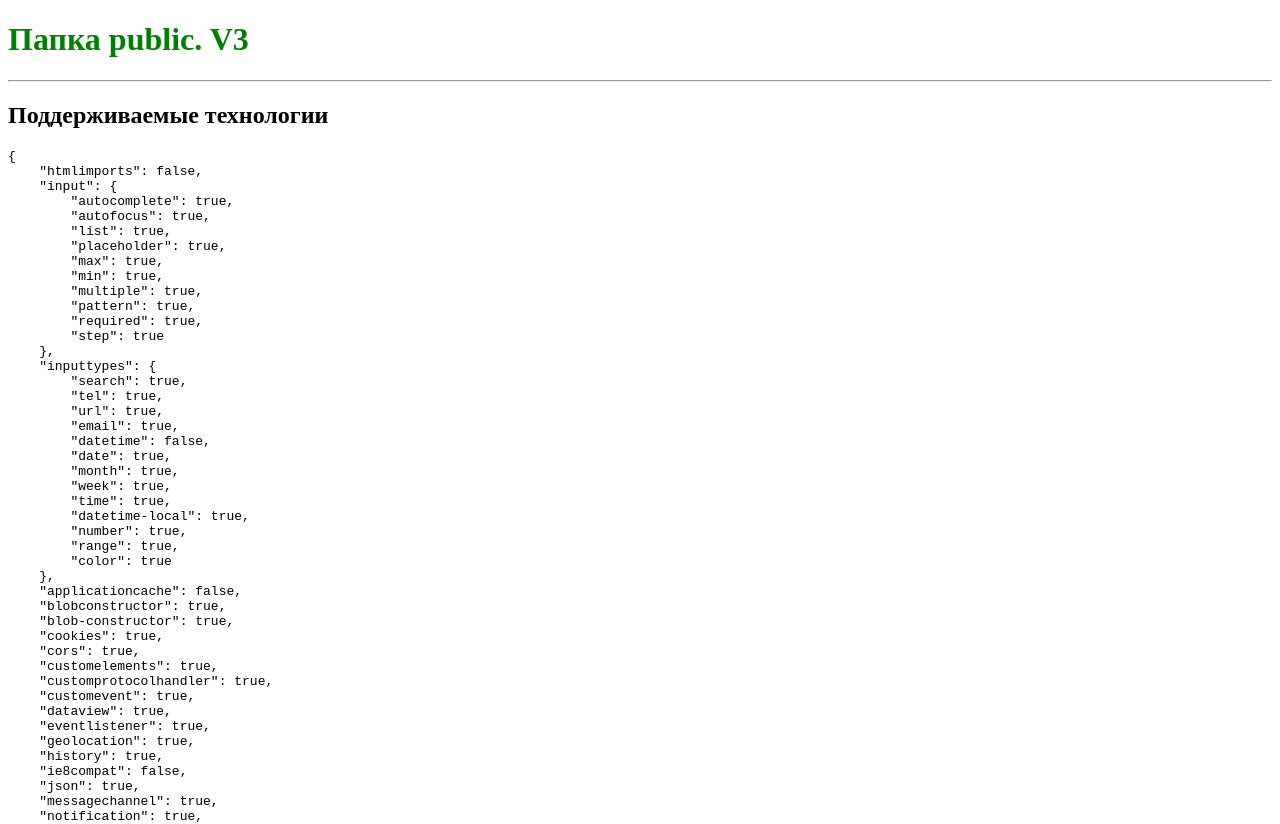
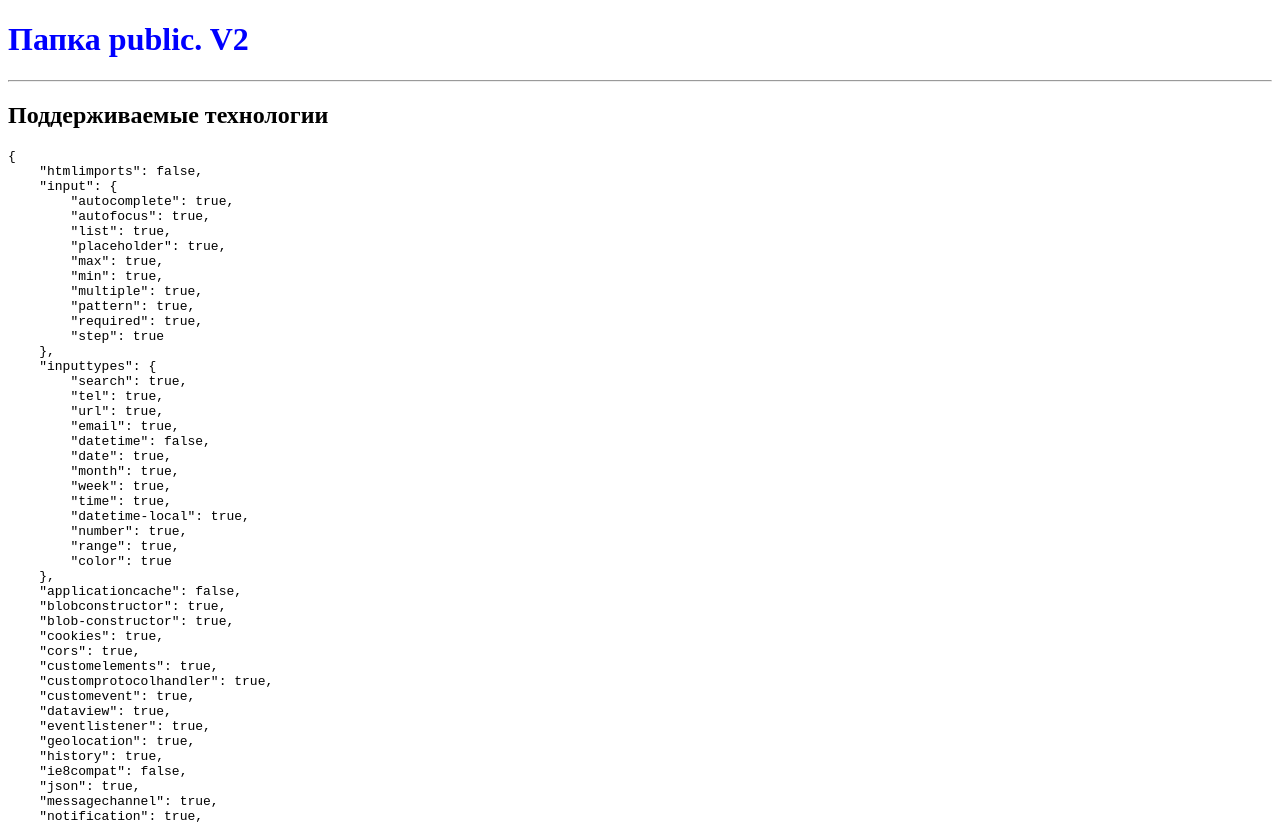
Before and after one commit to Angelpsy/test-phonegap, a plain HTML site: page index.html in a window 1280 px wide. Shown: the top 824 px of the page. Drawn offline with Linux system fonts and the light colour scheme.

Commit message:
build public

```diff
--- a/index.css
+++ b/index.css
@@ -1,3 +1,3 @@
 h1 {
-    color: green;
+    color: blue;
 }
--- a/index.html
+++ b/index.html
@@ -11,7 +11,7 @@
 </head>
 <body>
 <div id="app">
-    <h1>Папка public. V3</h1>
+    <h1>Папка public. V2</h1>
     <hr>
     <section class="b-features">
         <h2>Поддерживаемые технологии</h2>
```
